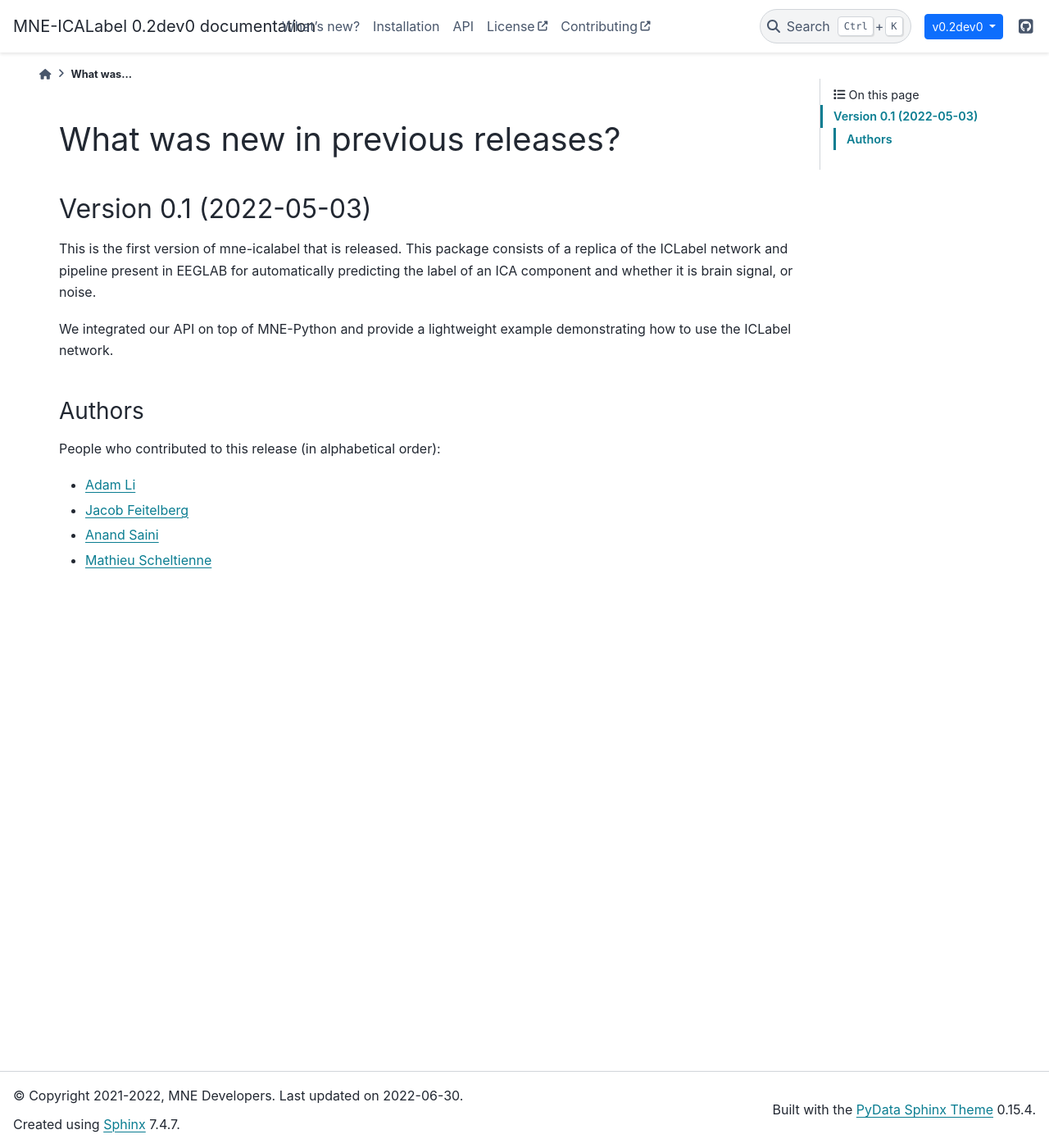
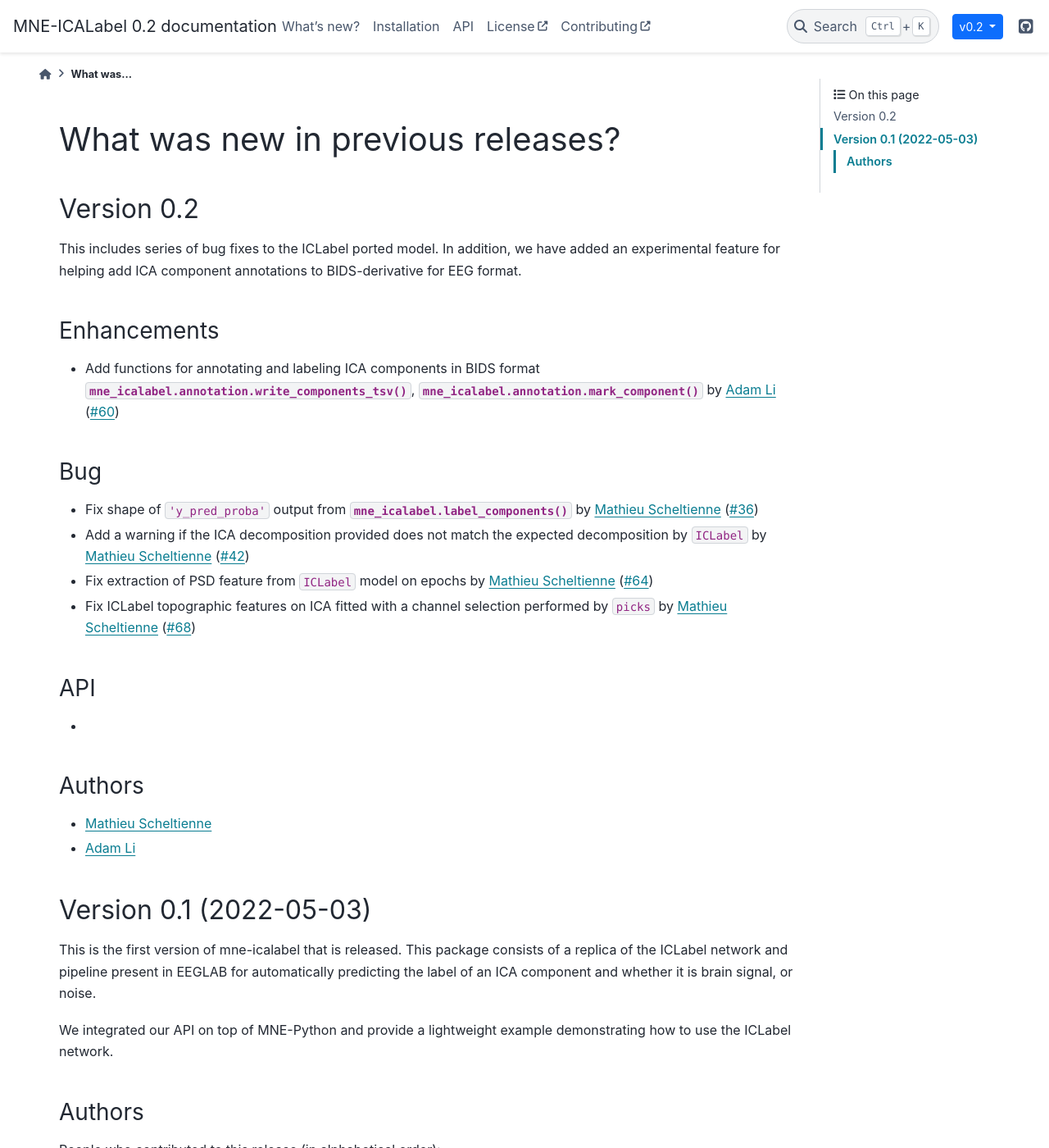
Before and after one commit to mne-tools/mne-icalabel, a Sphinx documentation site: the page built from doc/whats_new_previous_releases.rst, in a window 1280 px wide and 1400 px high. Shown: the whole window at 82% size. Built offline with Sphinx 7.4.7 and the PyData theme 0.15.4, drawn with Linux system fonts in a browser that asks for light colours; pages that are not in the unit, such as notebooks, are missing from menus.

Commit message:
Adding updates to new v0.2

```diff
--- a/doc/whats_new_previous_releases.rst
+++ b/doc/whats_new_previous_releases.rst
@@ -6,6 +6,37 @@
 
 What was new in previous releases?
 ==================================
+
+Version 0.2
+-----------
+
+This includes series of bug fixes to the ICLabel ported model. In addition, we have
+added an experimental feature for helping add ICA component annotations to BIDS-derivative for EEG format.
+
+Enhancements
+~~~~~~~~~~~~
+
+- Add functions for annotating and labeling ICA components in BIDS format :func:`mne_icalabel.annotation.write_components_tsv`, :func:`mne_icalabel.annotation.mark_component` by `Adam Li`_ (:gh:`60`)
+
+Bug
+~~~
+
+- Fix shape of ``'y_pred_proba'`` output from :func:`mne_icalabel.label_components` by `Mathieu Scheltienne`_ (:gh:`36`)
+- Add a warning if the ICA decomposition provided does not match the expected decomposition by ``ICLabel``  by `Mathieu Scheltienne`_ (:gh:`42`)
+- Fix extraction of PSD feature from ``ICLabel`` model on epochs by `Mathieu Scheltienne`_ (:gh:`64`)
+- Fix ICLabel topographic features on ICA fitted with a channel selection performed by ``picks`` by `Mathieu Scheltienne`_ (:gh:`68`)
+
+API
+~~~
+
+-
+
+Authors
+~~~~~~~
+
+* `Mathieu Scheltienne`_
+* `Adam Li`_
+
 
 Version 0.1 (2022-05-03)
 ------------------------
--- a/mne_icalabel/__init__.py
+++ b/mne_icalabel/__init__.py
@@ -5,6 +5,6 @@
 #
 # License: BSD (3-clause)
 
-__version__ = "0.2dev0"
+__version__ = "0.2"
 
 from .label_components import label_components  # noqa: F401
```
Also changed, not shown: doc/whats_new.rst (+4 -10 lines).
